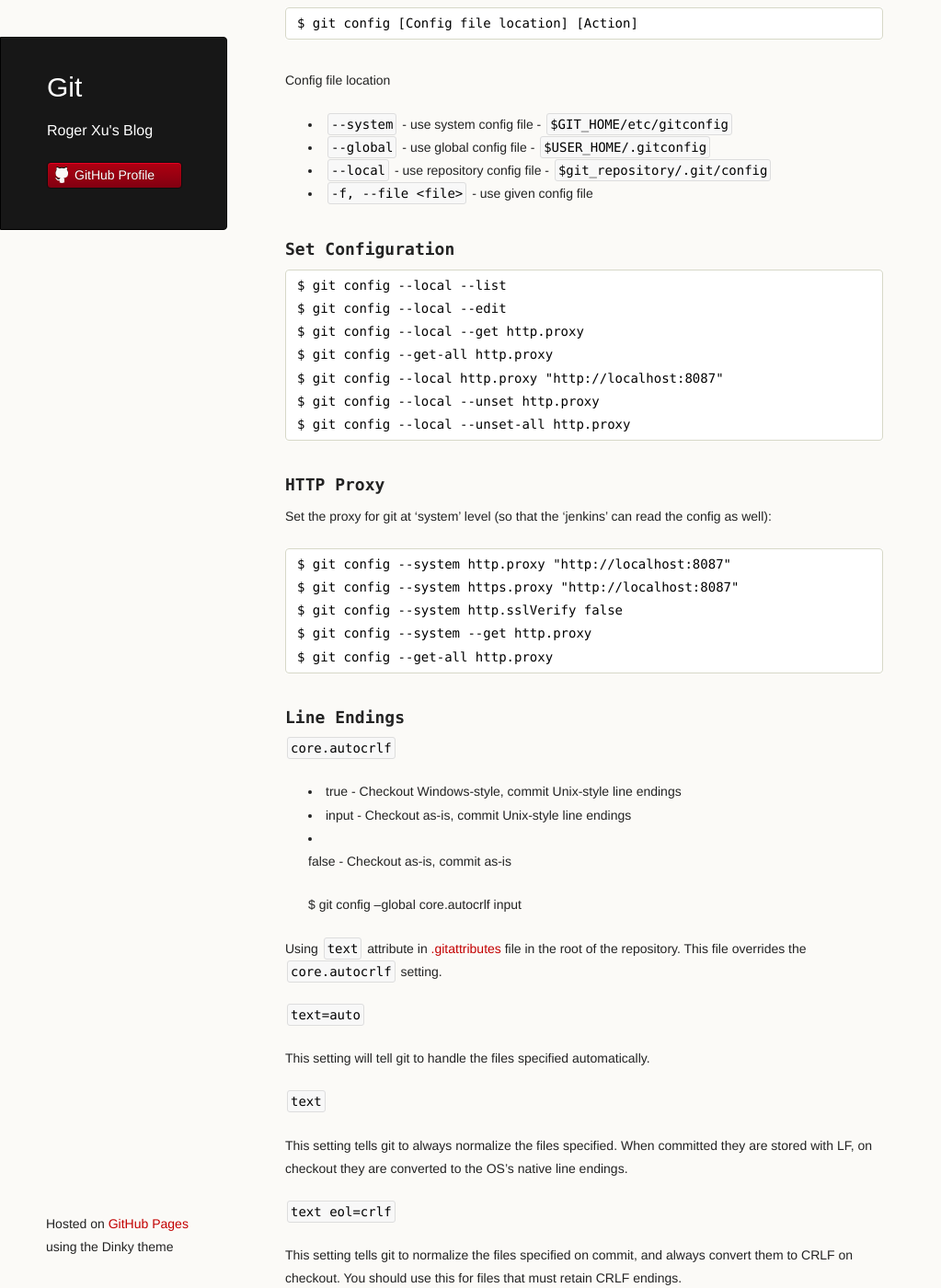
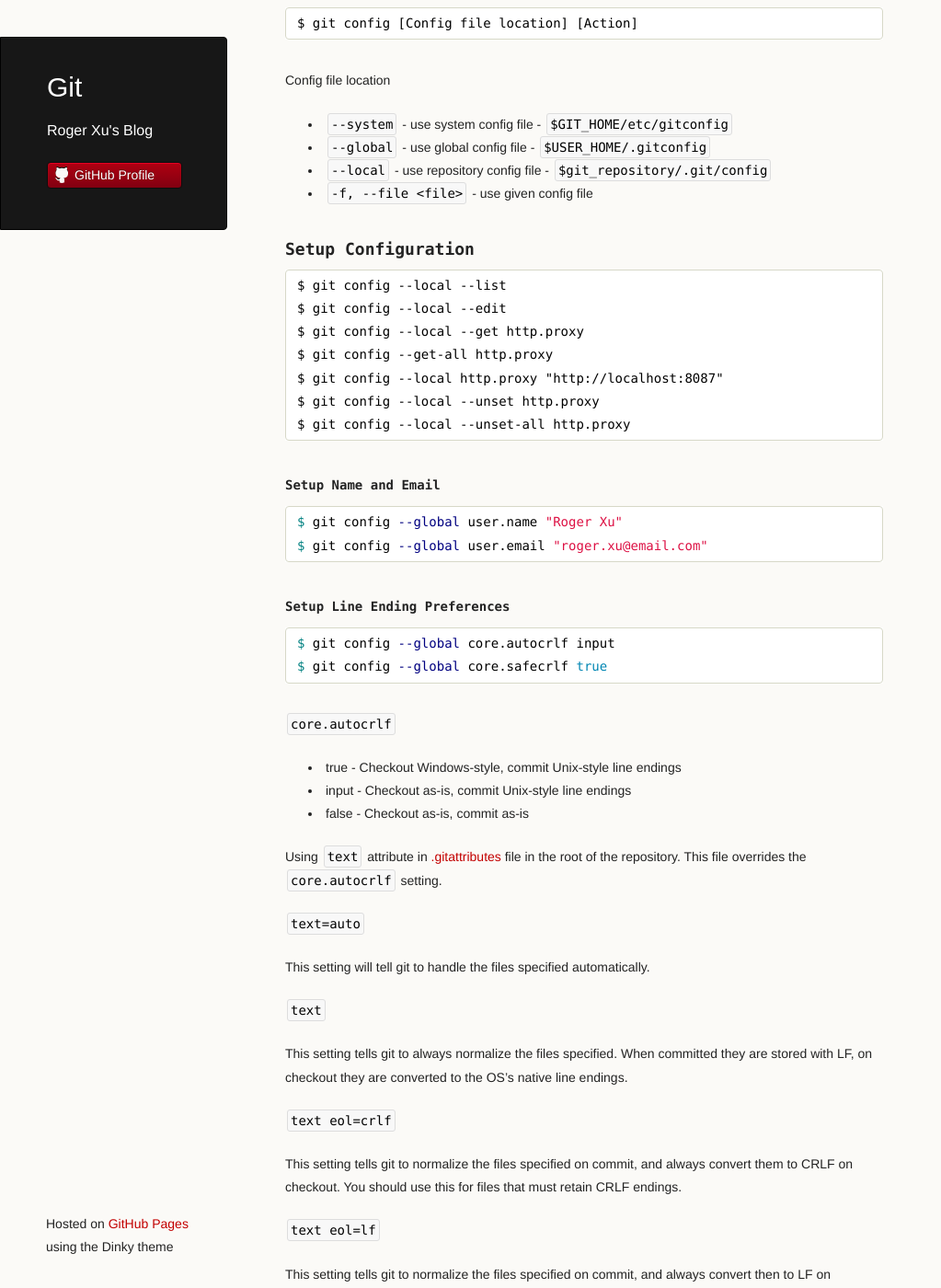
Before and after one commit to rogerxu/rogerxu.github.io, a Jekyll site: the page built from _posts/2012-09-27-git.md, in a window 1280 px wide and 1400 px high, scrolled down 1407 px. Shown: the whole window at 92% size, without its empty margins (0-1023 px from the left). Built offline with Jekyll 4.4.1, drawn with Linux system fonts in a browser that asks for light colours; some of the changed text lies outside the part shown.

Commit message:
Update configuration section for git post

````diff
--- a/_posts/2012-09-27-git.md
+++ b/_posts/2012-09-27-git.md
@@ -63,7 +63,7 @@ Config file location
 * `--local` - use repository config file - `$git_repository/.git/config`
 * `-f, --file <file>` - use given config file
 
-### Set Configuration
+### Setup Configuration
 
     $ git config --local --list
     $ git config --local --edit
@@ -73,26 +73,25 @@ Config file location
     $ git config --local --unset http.proxy
     $ git config --local --unset-all http.proxy
 
-### HTTP Proxy
+#### Setup Name and Email
 
-Set the proxy for git at 'system' level (so that the 'jenkins' can read the config as well):
+```sh
+$ git config --global user.name "Roger Xu"
+$ git config --global user.email "roger.xu@email.com"
+```
 
-    $ git config --system http.proxy "http://localhost:8087"
-    $ git config --system https.proxy "http://localhost:8087"
-    $ git config --system http.sslVerify false
-    $ git config --system --get http.proxy
-    $ git config --get-all http.proxy
+#### Setup Line Ending Preferences
 
-### Line Endings
+```sh
+$ git config --global core.autocrlf input
+$ git config --global core.safecrlf true
+```
 
 `core.autocrlf`
 
 * true - Checkout Windows-style, commit Unix-style line endings
 * input - Checkout as-is, commit Unix-style line endings
 * false - Checkout as-is, commit as-is
-
-    $ git config --global core.autocrlf input
-
 
 Using `text` attribute in [.gitattributes](http://www.kernel.org/pub/software/scm/git/docs/gitattributes.html) file in the root of the repository. This file overrides the `core.autocrlf` setting.
 
````
Also changed, not shown: other parts of _posts/2012-09-27-git.md (+11 -1 lines).
